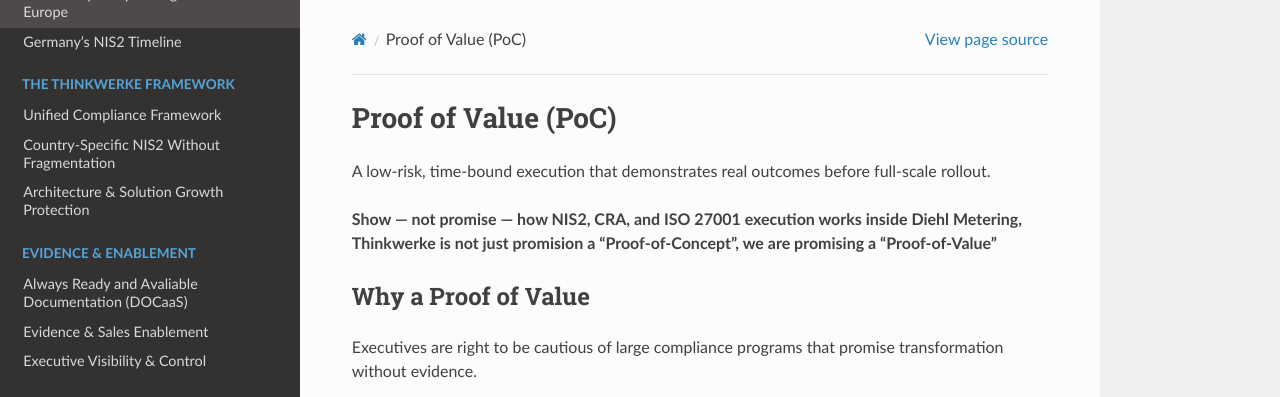
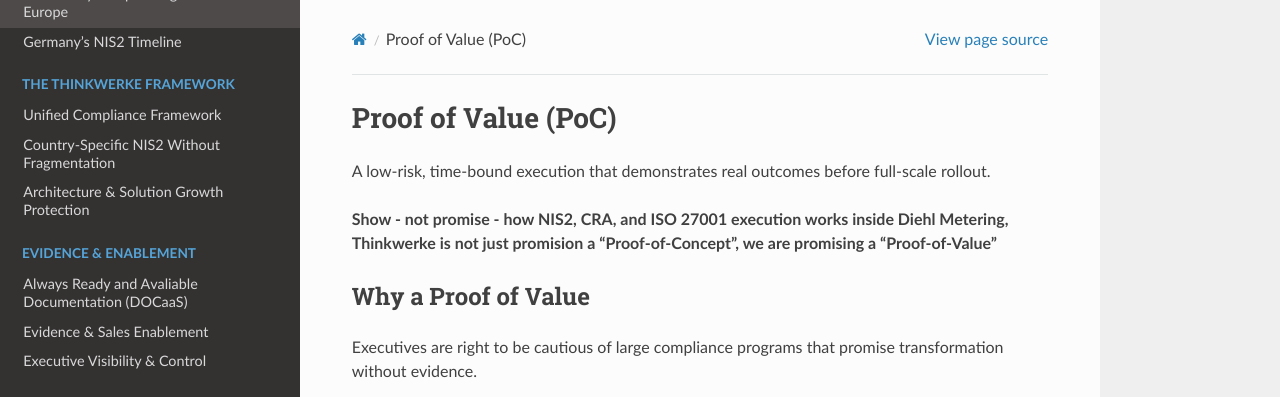
Before and after one commit to Mynkskhr/diehlmetering, a Sphinx documentation site: the page built from docs/source/proof-of-value.rst, in a window 1280 px wide and 900 px high. Shown: the top 397 px of the window. Built offline with Sphinx 7.4.7 and the Read the Docs theme 3.1.0, drawn with Linux system fonts in a browser that asks for light colours.

```diff
--- a/docs/source/proof-of-value.rst
+++ b/docs/source/proof-of-value.rst
@@ -4,7 +4,7 @@ Proof of Value (PoC)
 A low-risk, time-bound execution that demonstrates real outcomes
 before full-scale rollout.
 
-**Show — not promise — how NIS2, CRA, and ISO 27001 execution works
+**Show - not promise - how NIS2, CRA, and ISO 27001 execution works
 inside Diehl Metering, Thinkwerke is not just promision a "Proof-of-Concept", we are promising a "Proof-of-Value"**
 
 Why a Proof of Value
```
